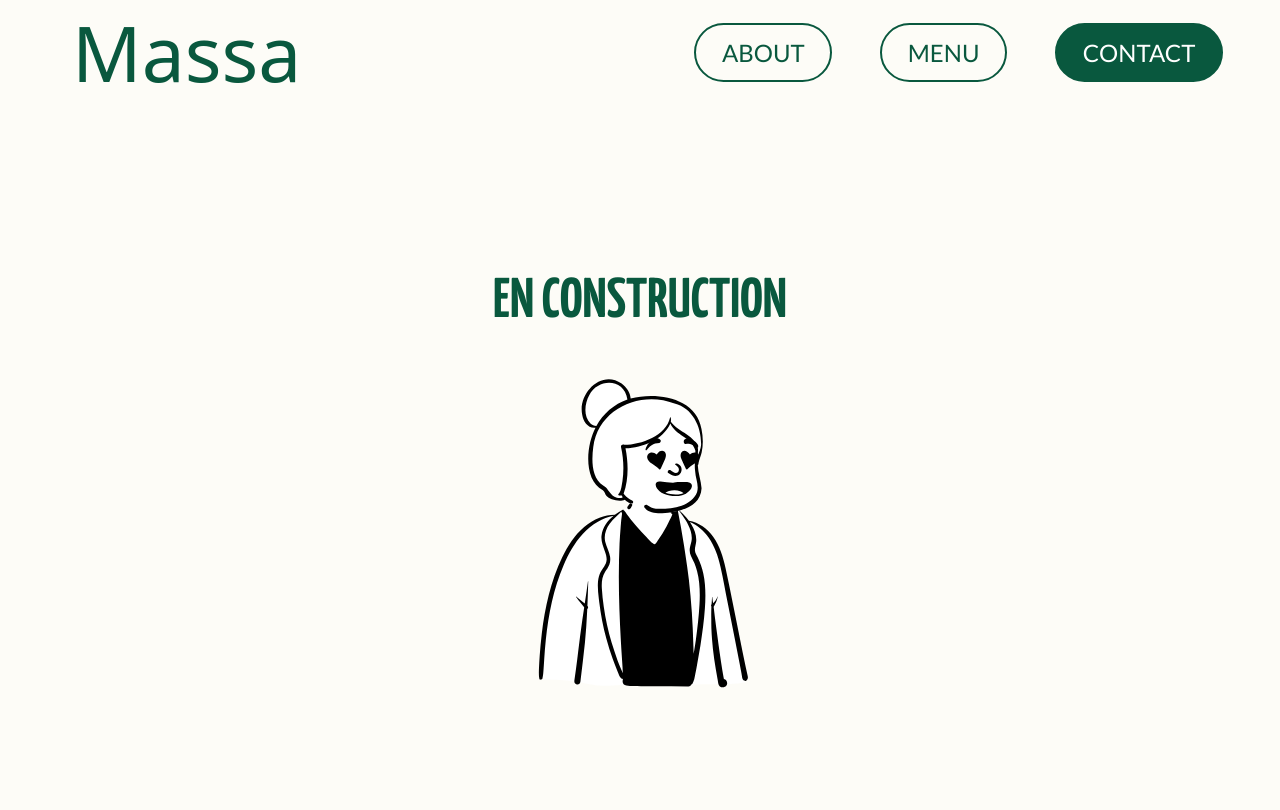
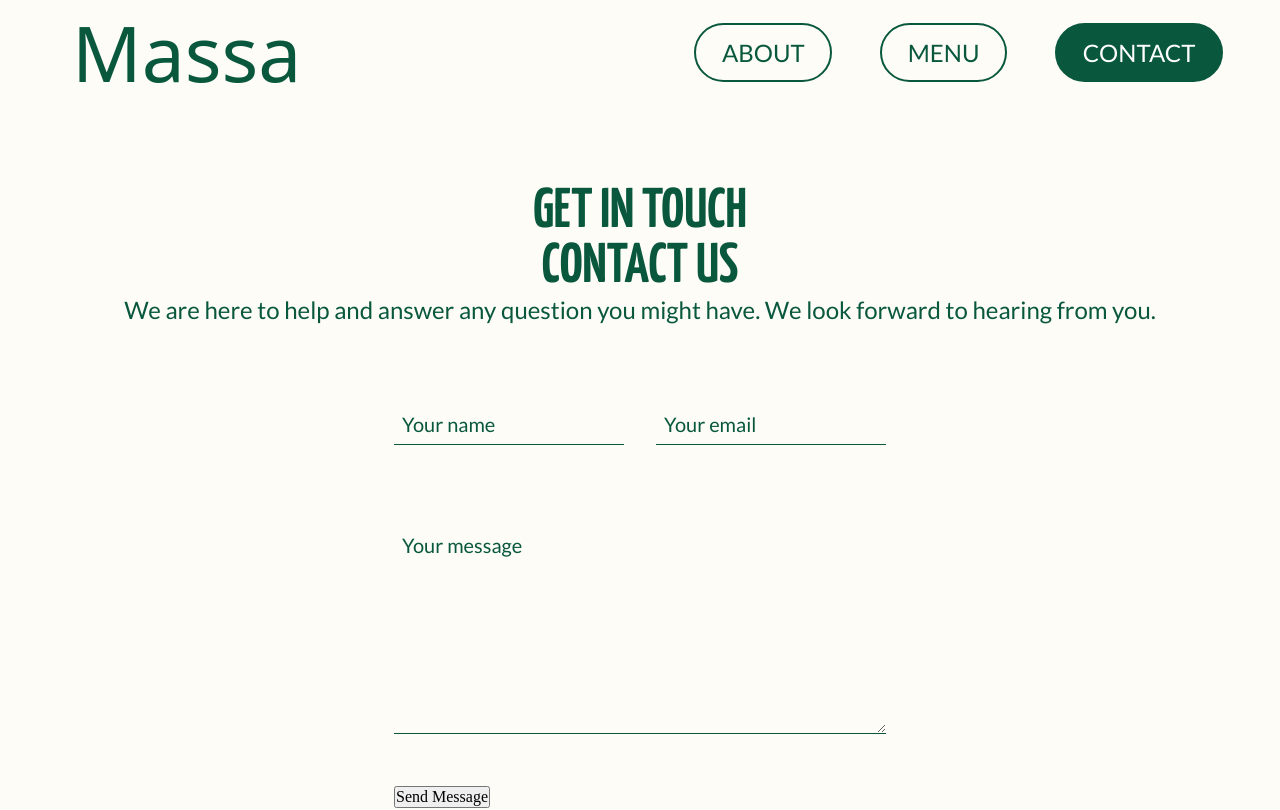
Before and after one commit to Arnotts33/massa, a React (Vite) app: page /contact in a window 1280 px wide. Shown: the top 810 px of the page. Built offline with nearby package versions, Linux system fonts and the light colour scheme; a web font is replaced by a local one.

Commit message:
Added Form.jsx and module.css + Implemented the form in Contact page

```diff
--- a/src/components/pages/Contact.jsx
+++ b/src/components/pages/Contact.jsx
@@ -2,6 +2,7 @@ import { useEffect } from "react";
 import Footer from "../ui/Footer";
 import Navbar from "../ui/Navbar";
 import styles from "./Contact.module.css";
+import Form from "../ui/Form";
 
 function Contact() {
 	useEffect(() => {
@@ -11,14 +12,19 @@ function Contact() {
 	return (
 		<>
 			<Navbar />
-			<div className={styles.contactSection}>
-				<h1>En Construction</h1>
-				<img
-					loading="lazy"
-					src="/images/avatar-heart.svg"
-					alt="avatar"
-				/>
-			</div>
+			<main className={styles.contactMain}>
+				<section className={styles.contactMain_title}>
+					<h1 className={styles.small_title}>Get in Touch</h1>
+					<h1 className={styles.big_title}>Contact Us</h1>
+					<p>
+						We are here to help and answer any question you might
+						have. We look forward to hearing from you.
+					</p>
+				</section>
+				<section className={styles.contact_form__section}>
+					<Form />
+				</section>
+			</main>
 			<Footer />
 		</>
 	);
--- a/src/components/pages/Contact.module.css
+++ b/src/components/pages/Contact.module.css
@@ -1,13 +1,17 @@
-.contactSection {
+.contactMain {
 	margin-top: 5rem;
-	height: 50vw;
 	display: flex;
 	flex-direction: column;
 	justify-content: center;
 	align-items: center;
 }
 
-.contactSection h1 {
+.contactMain_title {
+	text-align: center;
+	margin-bottom: 5rem;
+}
+
+.contactMain_title h1 {
 	font-family: var(--ff-yanone-sans);
 	font-size: clamp(2rem, 2vw + 2rem, 3.5rem);
 	color: var(--primary-color);
@@ -15,7 +19,9 @@
 	text-transform: uppercase;
 }
 
-.contactSection img {
-	width: clamp(200px, 30vw, 300px);
-	object-fit: cover;
+.contactMain_title p {
+	font-family: var(--ff-lato-sans);
+	font-size: clamp(1rem, 1vw + 1rem, 1.5rem);
+	color: var(--primary-color);
+	font-weight: 400;
 }
--- /dev/null
+++ b/src/components/ui/Form.jsx
@@ -0,0 +1,38 @@
+import styles from "./Form.module.css";
+
+function Form() {
+	return (
+		<>
+			<form className={styles.contact__form} name="contact" method="POST">
+				<div className={styles.form__input_container}>
+					<input
+						type="text"
+						placeholder="Your name"
+						className={styles.form_input}
+						name="name"
+						required
+					/>
+					<input
+						type="email"
+						placeholder="Your email"
+						className={styles.form_input}
+						name="email"
+						required
+					/>
+				</div>
+				<div className={styles.textarea_container}>
+					<textarea
+						placeholder="Your message"
+						className={styles.form_input}
+						rows={8}
+						name="message"
+						required
+					></textarea>
+				</div>
+				<button className={styles.form__button}>Send Message</button>
+			</form>
+		</>
+	);
+}
+
+export default Form;
--- /dev/null
+++ b/src/components/ui/Form.module.css
@@ -0,0 +1,59 @@
+.contact__form {
+	width: 100%;
+}
+
+.form__input_container {
+	display: flex;
+	gap: 2rem;
+	margin-bottom: 5rem;
+}
+
+.form_input {
+	width: 50%;
+	padding-block: 0.5rem;
+	padding-left: 0.5rem;
+	border: none;
+	border-bottom: 1px solid var(--primary-color);
+	background-color: transparent;
+	font-family: var(--ff-lato-sans);
+	color: var(--primary-color);
+	font-size: 1.25rem;
+}
+
+.textarea_container textarea {
+	width: 100%;
+	padding-block: 0.5rem;
+	padding-left: 0.5rem;
+	border: none;
+	border-bottom: 1px solid var(--primary-color);
+	background-color: transparent;
+	font-family: var(--ff-lato-sans);
+	color: var(--primary-color);
+	font-size: 1.25rem;
+	margin-bottom: 3rem;
+}
+
+input:focus,
+textarea:focus {
+	outline: none;
+	border-bottom: 2px solid var(--primary-color);
+}
+
+input::placeholder,
+textarea::placeholder {
+	color: var(--primary-color);
+}
+
+/* Media Queries */
+
+@media screen and (max-width: 576px) {
+	.form__input_container {
+		flex-direction: column;
+		gap: 4rem;
+		margin-bottom: 4rem;
+	}
+
+	.form_input {
+		width: 100%;
+	}
+}
--- a/src/components/ui/ImageCarousel.jsx
+++ b/src/components/ui/ImageCarousel.jsx
@@ -22,7 +22,7 @@ function ImageCarousel() {
 			<Swiper
 				modules={[Navigation, Autoplay, EffectCoverflow]}
 				grabCursor={true}
-				lazy={true}
+				lazy="true"
 				spaceBetween={40}
 				slidesPerView={2}
 				centeredSlides={true}
```
